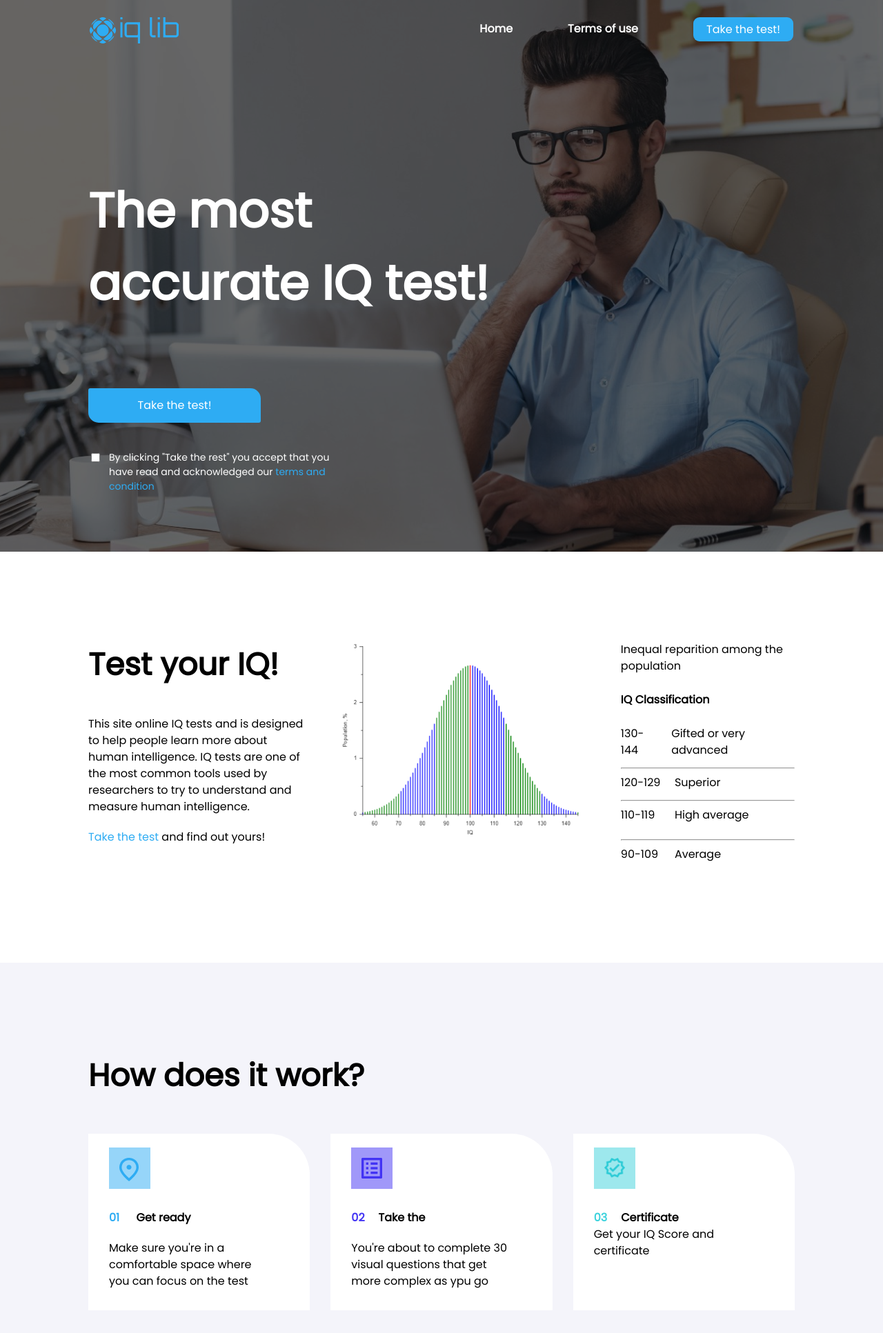
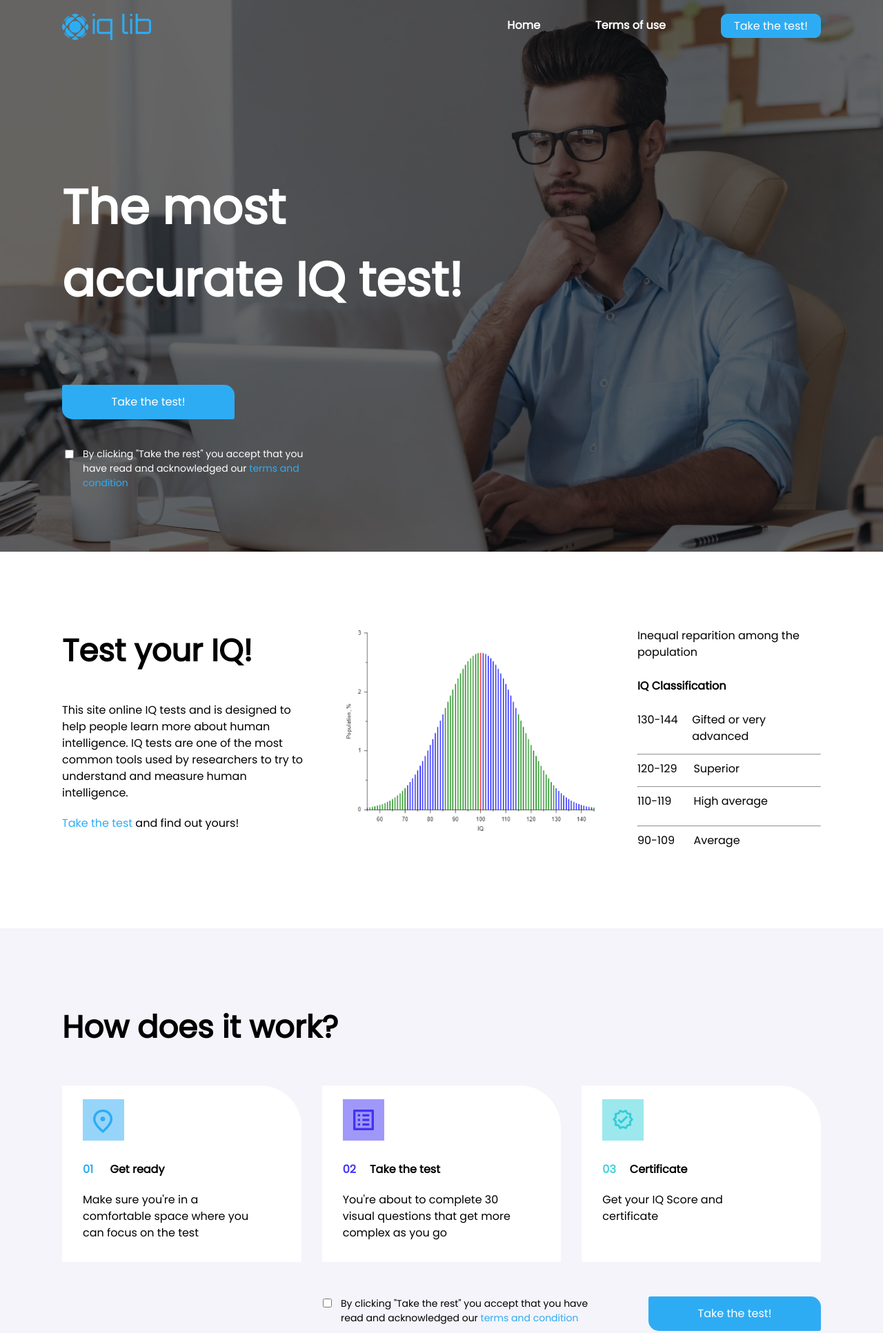
Before and after one commit to Thefireodessa/hw-21.1, a website: page index.html in a window 1280 px wide. Shown: the top 1933 px of the page at 69% size. Drawn offline with Linux system fonts and the light colour scheme.

Commit message:
containers added

```diff
--- a/index.html
+++ b/index.html
@@ -13,6 +13,7 @@
 <body>
 <header>
     <div class="top">
+        <div class="container">
         <div class="navigation">
             <div class="iq_logo">
                 <img src="assets/pictures/lib.png" alt="Image not found" />
@@ -51,6 +52,7 @@
             <!-- <div class="ornament">
                     <img src="assets/pictures/ornament1.png" alt="Image not found" />
             </div> */ -->
+    </div>
     </div>
     </div>
 </header>
@@ -123,9 +125,9 @@
 
                 <div class="discription_two">
                     <div class="discription_two_picture"><a href="#"><img src="assets/pictures/d2.png" alt="Image not found" /></a></div>
-                    <div class="discription_two_head"><b><a href="#">02</a>Take the</b></div>
+                    <div class="discription_two_head"><b><a href="#">02</a>Take the test</b></div>
                     <div class="discription_two_text"><p>You're about to complete 30 visual questions that get
-                    more complex as ypu go</p></div>
+                    more complex as you go</p></div>
                 </div>
 
                 <div class="discription_three">
--- a/styles/scss/common/mixins.scss
+++ b/styles/scss/common/mixins.scss
@@ -0,0 +1,9 @@
+@mixin container-standart {
+  font-family: $font-family_poppins;
+  max-width: 1100px;
+  width: 100%;
+  margin: 0 auto;
+  display: flex;
+  padding-top: $footer-padding-top;
+  padding-bottom: $footer-padding-bottom;
+}
--- a/styles/scss/components/footer/footer.scss
+++ b/styles/scss/components/footer/footer.scss
@@ -1,13 +1,7 @@
 footer {
   background-color: $footer-color;
   .container {
-    font-family: $font-family_poppins;
-    width: 100%;
-    display: flex;
-    padding-top: $footer-padding-top;
-    padding-bottom: $footer-padding-bottom;
-    padding-left: $navigation_padding_left;
-    padding-right: $navigation_padding_left;
+    @include container-standart;
     .footer_left {
       width: 50%;
       color: $footer-text-color;
--- a/styles/scss/components/header/header.scss
+++ b/styles/scss/components/header/header.scss
@@ -6,11 +6,13 @@
   background-repeat: no-repeat;
   height: $top-height;
   font-size: $font-size-header;
+
+  .container {
+  @include container-standart;
+    padding-top: 20px;
+    flex-direction: column;
     .navigation {
       display: flex;
-    padding-top: $navigation_padding_top;
-    padding-left: 130px;
-    padding-right: 130px;
       justify-content: space-between;
 
       .right_top {
@@ -54,7 +56,7 @@
 
     .top_info {
       padding-top: $top_info_padding_top;
-    padding-left: $navigation_padding_left;
+
       padding-bottom: $top_info_padding_bottom;
       color: $right_top_color;
       width: 100%;
@@ -65,7 +67,7 @@
     }
 
     .rest1 {
-    padding-left: $navigation_padding_left;
+
       padding-bottom: $rest1_padding_bottom;
       width: 100%;
 
@@ -81,7 +83,7 @@
     }
 
     .accept {
-    padding-left: $navigation_padding_left;
+
       width: 100%;
       display: flex;
 
@@ -98,3 +100,4 @@
       }
     }
   }
+}
--- a/styles/scss/components/section-first/section-first.scss
+++ b/styles/scss/components/section-first/section-first.scss
@@ -1,12 +1,6 @@
 .section-first {
   .container {
-    font-family: $font-family_poppins;
-    width: 100%;
-    display: flex;
-    padding-top: $padding-top-section1;
-    padding-bottom: $padding-top-section1;
-    padding-left: $navigation_padding_left;
-    padding-right: $navigation_padding_left;
+    @include container-standart;
     gap: 50px;
 
     .left_part {
--- a/styles/scss/components/section-second/section-second.scss
+++ b/styles/scss/components/section-second/section-second.scss
@@ -2,13 +2,7 @@
   background-color: $background-color-section-second;
 
   .container {
-    font-family: $font-family_poppins;
-    width: 100%;
-    display: flex;
-    padding-top: $padding-top-section1;
-    padding-bottom: $padding-top-section1;
-    padding-left: $navigation_padding_left;
-    padding-right: $navigation_padding_left;
+    @include container-standart;
     gap: 50px;
     flex-wrap: wrap;
 
@@ -114,6 +108,7 @@
 
       .discription_three_head {
         padding-top: 30px;
+        margin-bottom: 20px;
 
         a {
           text-decoration: none;
--- a/styles/scss/index.scss
+++ b/styles/scss/index.scss
@@ -1,5 +1,6 @@
 @import "common/fonts";
 @import "common/variables";
+@import "common/mixins";
 @import "components/header";
 @import "components/section-first";
 @import "components/section-second";
```
Also changed, not shown: styles/css/style.css, 1 other file. Lines whose indentation alone changed are shown as unchanged.
